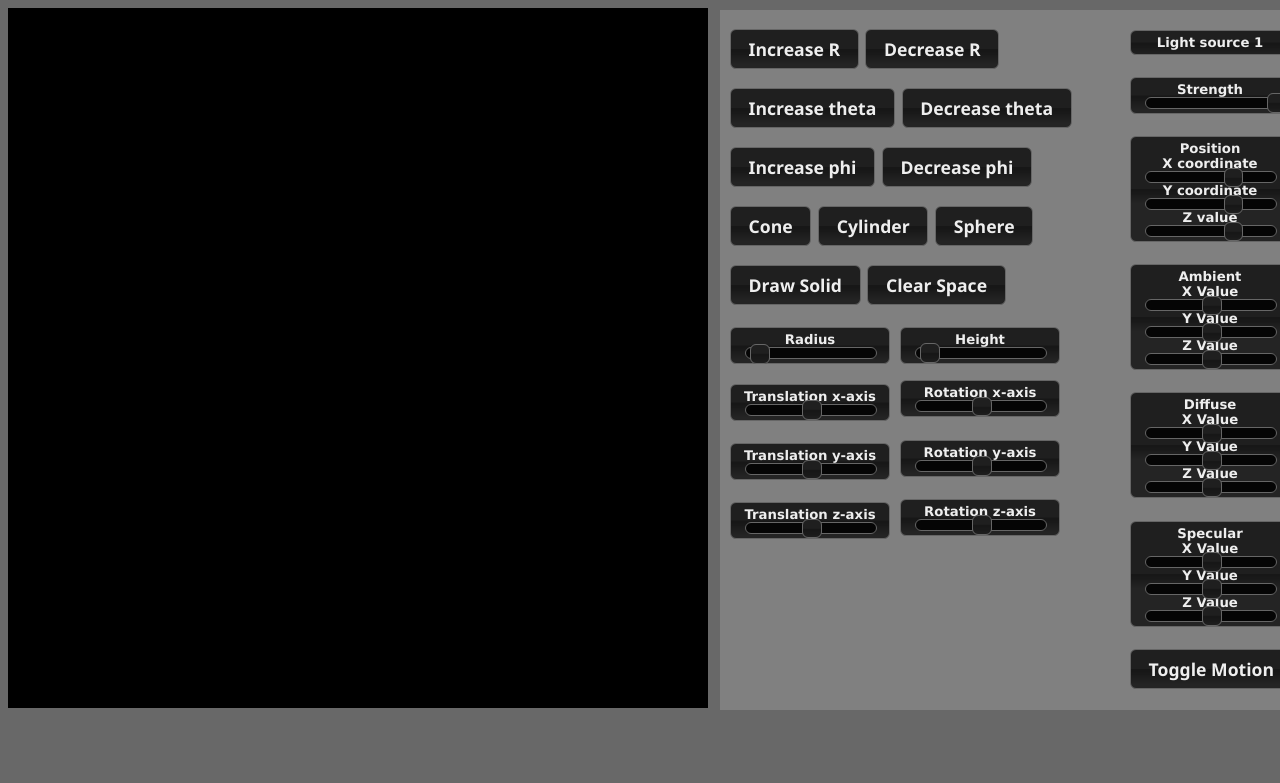
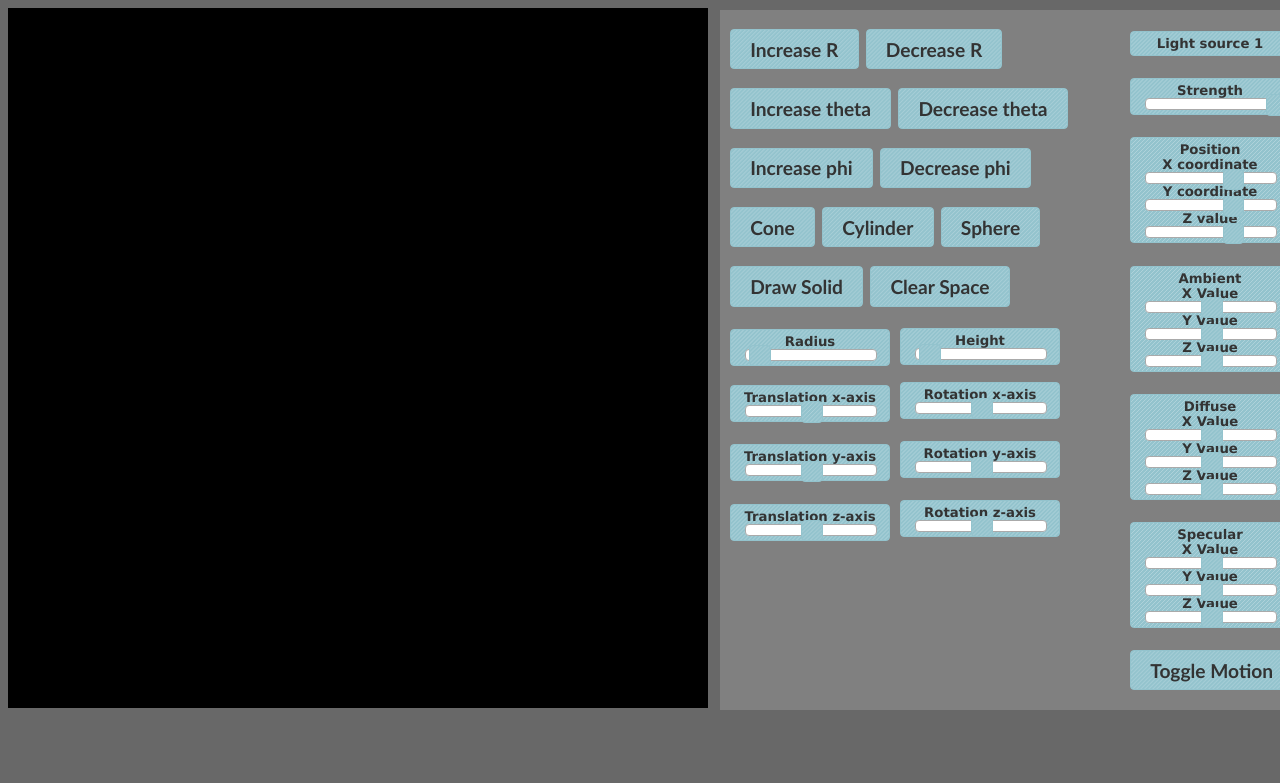
Before and after one commit to nashmia-riaz/Coursera-WebGL, a plain HTML site: page EXAMPLES/Assignment 4.html in a window 1280 px wide. Drawn offline with Linux system fonts and the light colour scheme; files whose address does not match are found by name.

Commit message:
Update Assignment 4.html

```diff
--- a/EXAMPLES/Assignment 4.html
+++ b/EXAMPLES/Assignment 4.html
@@ -7,9 +7,9 @@
 <script type="text/javascript" src="../Common/MV.js"></script>
 <script type="text/javascript" src="Assignment 4.js"></script>
 
-<link rel="stylesheet" href="../Common/jquery-ui-themes-1.10.4/themes/ui-darkness/jquery-ui.css"></link>
-<link rel="stylesheet" href="../Common/jquery-ui-themes-1.10.4/themes/ui-darkness/jquery.ui.theme.css"></link>
-<link rel="stylesheet" href="../Common/jquery-ui-themes-1.10.4/themes/ui-darkness/jquery-ui.min.css"></link>
+<link rel="stylesheet" href="../Common/jquery-ui-themes-1.10.4/themes/hot-sneaks/jquery-ui.css"></link>
+<link rel="stylesheet" href="../Common/jquery-ui-themes-1.10.4/themes/hot-sneaks/jquery.ui.theme.css"></link>
+<link rel="stylesheet" href="../Common/jquery-ui-themes-1.10.4/themes/hot-sneaks/jquery-ui.min.css"></link>
 
 <script type="text/javascript" src="../Common/jquery-2.1.4.min.js"></script>
 <script type="text/javascript" src="../Common/jquery-ui-1.11.4.custom/jquery-ui.js"></script>
```
